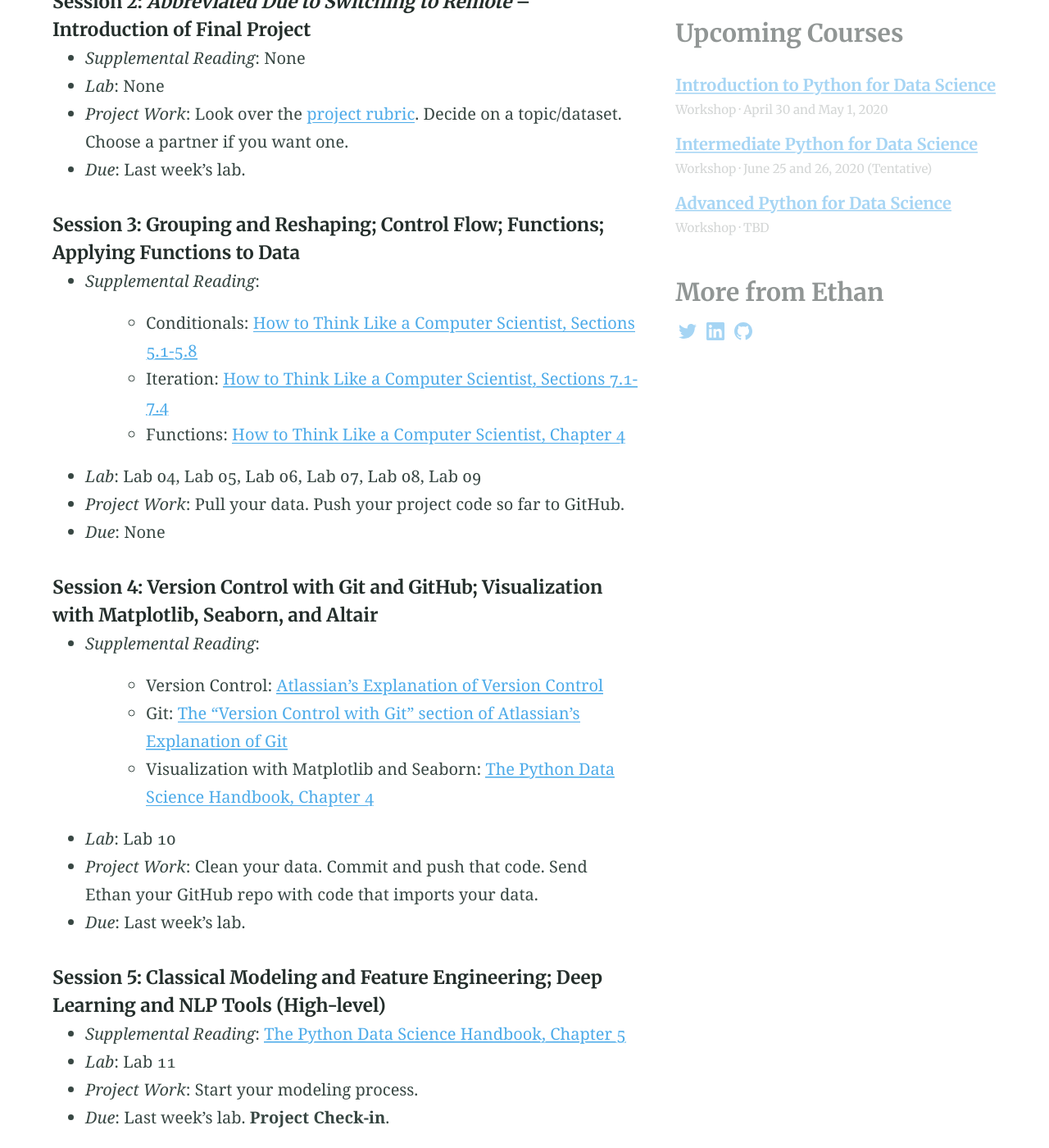
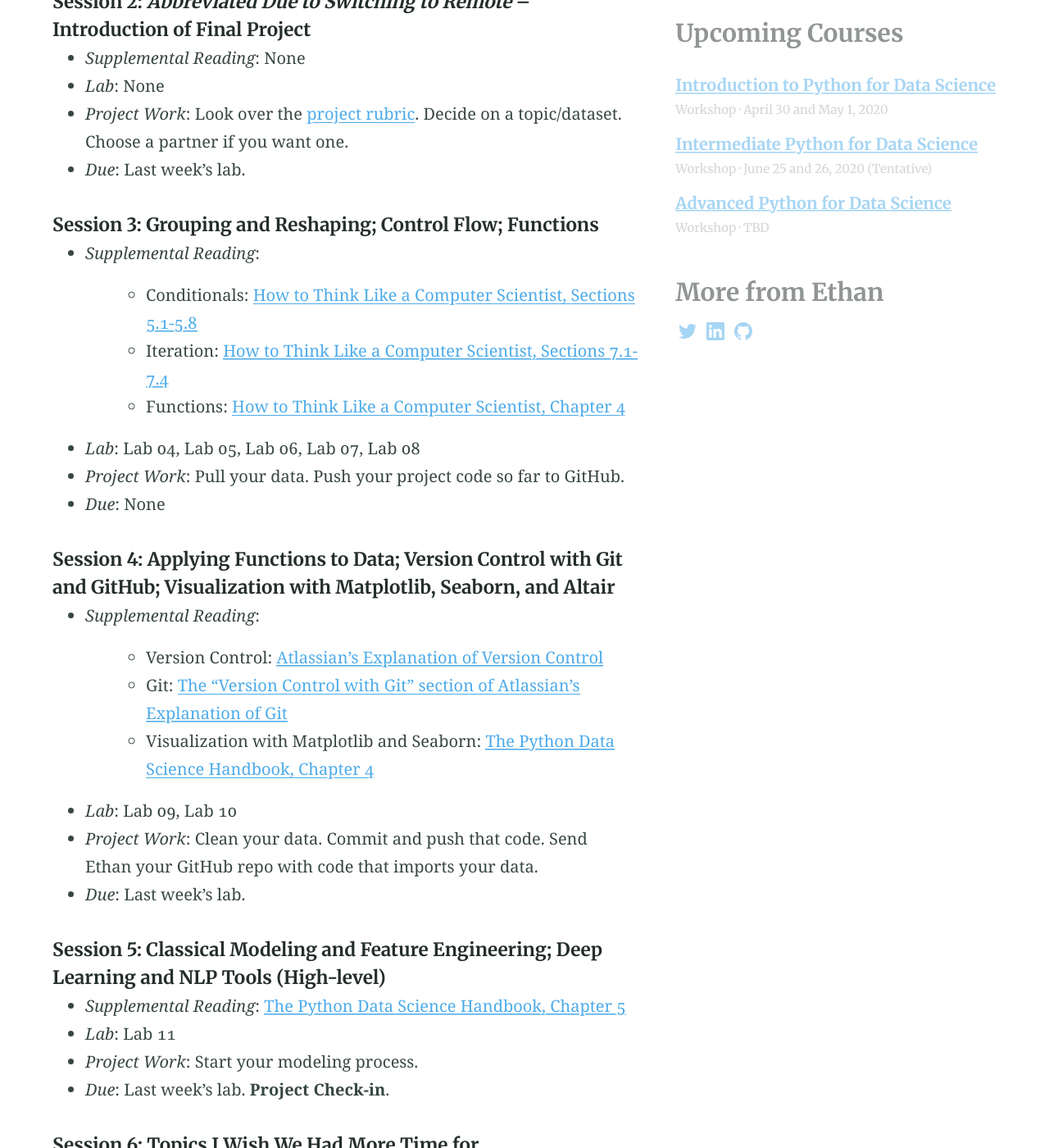
Before and after one commit to eswan18/ethanswan.com, a Jekyll site: the page built from courses/pages/python-for-ds-course.md, in a window 1280 px wide and 1400 px high, scrolled down 2882 px. Shown: the whole window at 82% size. Built offline with Jekyll 4.4.1, drawn with Linux system fonts in a browser that asks for light colours.

```diff
--- a/courses/pages/python-for-ds-course.md
+++ b/courses/pages/python-for-ds-course.md
@@ -61,21 +61,21 @@ Additional breaks will be given if time permits.
 - *Project Work*: Look over the [project rubric](/courses/rubrics/python-for-ds-course-final-project). Decide on a topic/dataset. Choose a partner if you want one.
 - *Due*: Last week's lab.
 
-##### Session 3: Grouping and Reshaping; Control Flow; Functions; Applying Functions to Data
+##### Session 3: Grouping and Reshaping; Control Flow; Functions
 - *Supplemental Reading*:
   - Conditionals: [How to Think Like a Computer Scientist, Sections 5.1-5.8](http://openbookproject.net/thinkcs/python/english3e/conditionals.html)
   - Iteration: [How to Think Like a Computer Scientist, Sections 7.1-7.4](http://openbookproject.net/thinkcs/python/english3e/iteration.html)
   - Functions: [How to Think Like a Computer Scientist, Chapter 4](http://openbookproject.net/thinkcs/python/english3e/functions.html)
-- *Lab*: Lab 04, Lab 05, Lab 06, Lab 07, Lab 08, Lab 09
+- *Lab*: Lab 04, Lab 05, Lab 06, Lab 07, Lab 08
 - *Project Work*: Pull your data. Push your project code so far to GitHub.
 - *Due*: None
 
-##### Session 4: Version Control with Git and GitHub; Visualization with Matplotlib, Seaborn, and Altair
+##### Session 4: Applying Functions to Data; Version Control with Git and GitHub; Visualization with Matplotlib, Seaborn, and Altair
 - *Supplemental Reading*:
   - Version Control: [Atlassian's Explanation of Version Control](https://www.atlassian.com/git/tutorials/what-is-version-control)
   - Git: [The "Version Control with Git" section of Atlassian's Explanation of Git](https://www.atlassian.com/git/tutorials/what-is-git#version-control-with-git)
   - Visualization with Matplotlib and Seaborn: [The Python Data Science Handbook, Chapter 4](https://jakevdp.github.io/PythonDataScienceHandbook/04.00-introduction-to-matplotlib.html)
-- *Lab*: Lab 10
+- *Lab*: Lab 09, Lab 10
 - *Project Work*: Clean your data. Commit and push that code. Send Ethan your GitHub repo with code that imports your data.
 - *Due*: Last week's lab.
 
```
